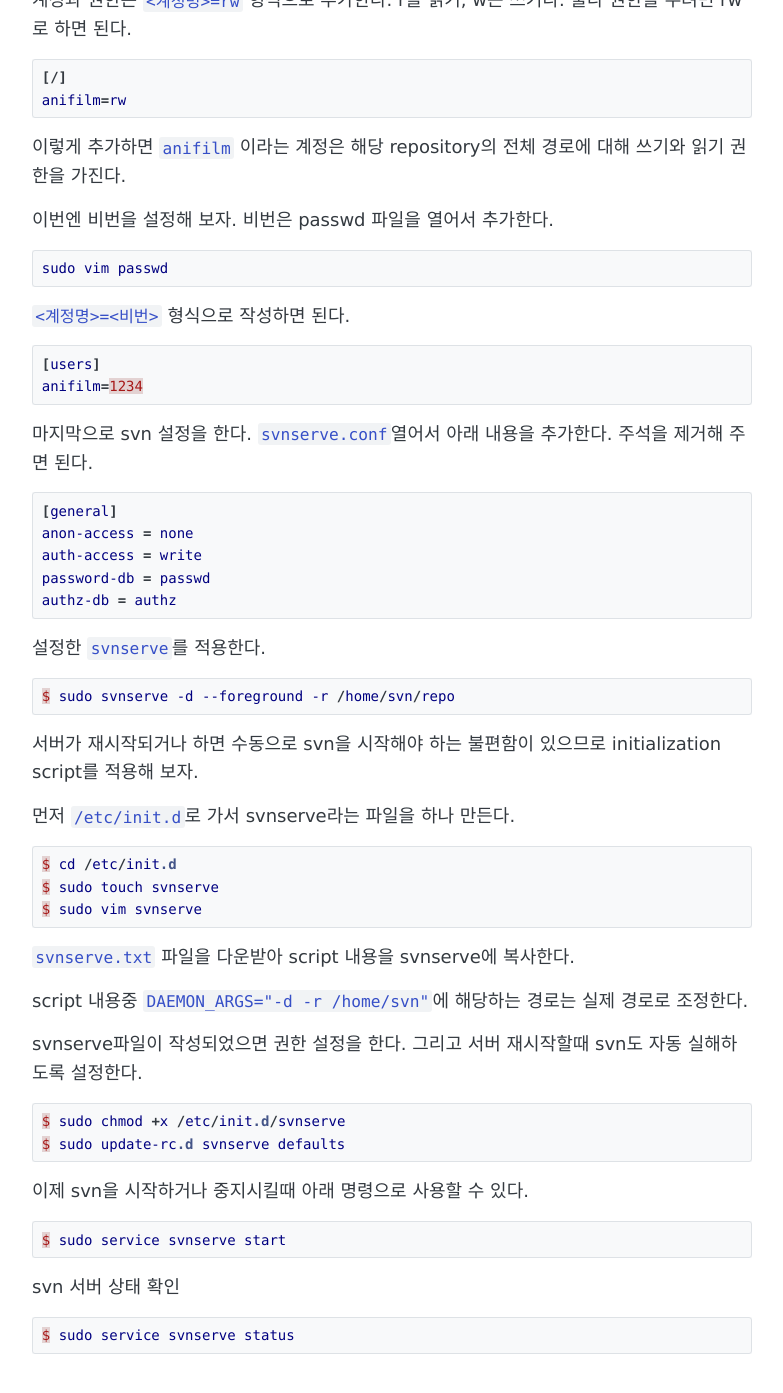
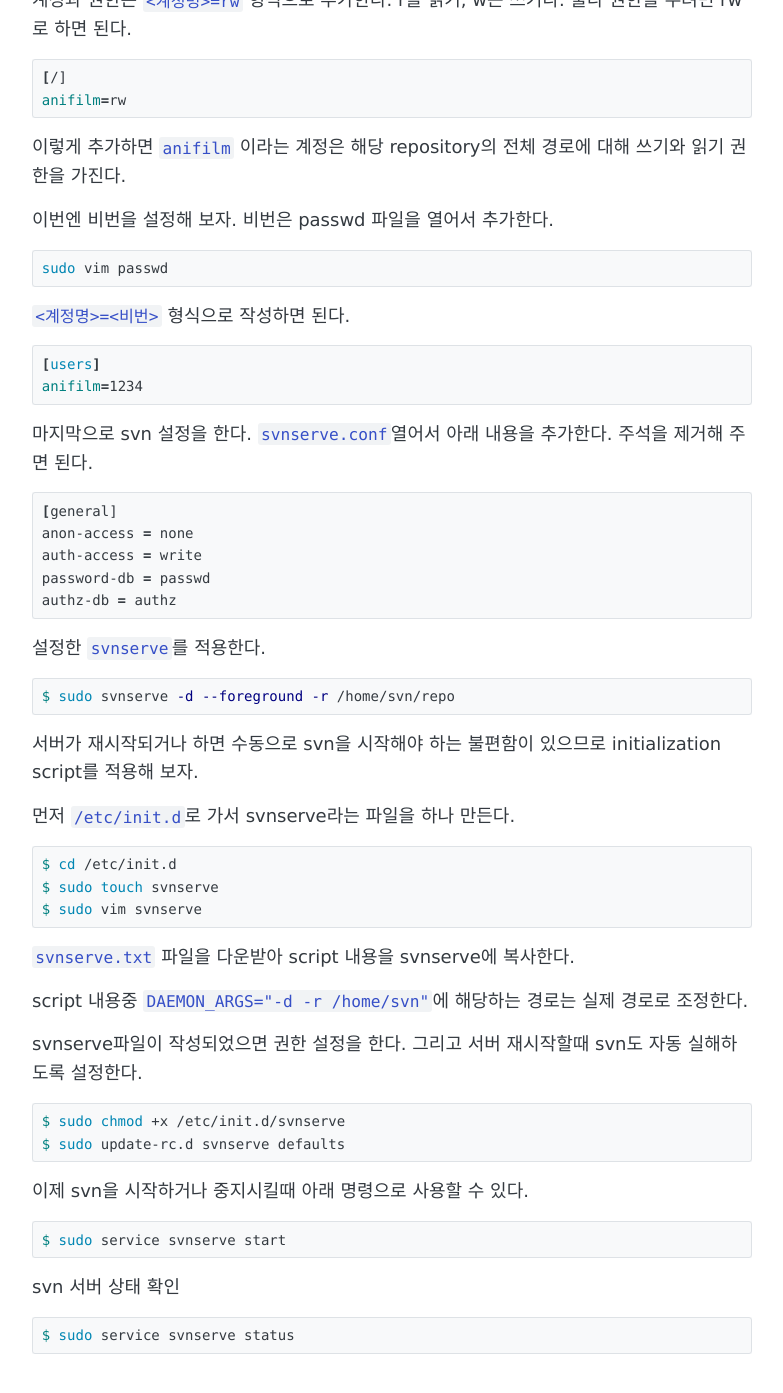
Before and after one commit to anifilm/anifilm.github.io, a Jekyll site: the page built from _posts/2019-06-03-ubuntu-svn.md, in a window 1280 px wide and 1400 px high, scrolled down 934 px. Shown: the top 1393 px of the window, without its empty margins (248-1031 px from the left). Built offline with Jekyll 4.4.1, drawn with Linux system fonts in a browser that asks for light colours; some of the changed text lies outside the part shown.

Commit message:
Update 2019-06-03-ubuntu-svn.md

````diff
--- a/_posts/2019-06-03-ubuntu-svn.md
+++ b/_posts/2019-06-03-ubuntu-svn.md
@@ -7,14 +7,14 @@ comments: true
 
 아래 명령으로 우분투에 subversion을 설치한다.
 
-```css
+```bash
 $ sudo apt-get install subversion
 ```
 
 
 설치가 완료되면 적당한 곳에 폴더를 만들고 repository를 생성한다.
 
-```css
+```bash
 $ sudo mkdir -p /home/svn
 $ sudo svnadmin create /home/svn/repo
 ```
@@ -22,7 +22,7 @@ $ sudo svnadmin create /home/svn/repo
 
 그룹을 만들고 권한 설정을 한다.
 
-```css
+```bash
 $ sudo groupadd svn
 $ sudo chgrp svn /home/svn/
 $ sudo chmod g+w /home/svn/
@@ -35,7 +35,7 @@ svn 프로토콜(svn://)을 사용하기 위해서 계정과 비번 설정등을
 
 먼저 `authz` 파일을 열어 계정과 사용 권한을 추가한다.
 
-```css
+```bash
 $ cd /home/svn/repo
 $ sudo vim authz
 ```
@@ -46,7 +46,7 @@ $ sudo vim authz
 
 계정과 권한은 `<계정명>=rw` 형식으로 추가한다. r을 읽기, w는 쓰기다. 둘다 권한을 주려면 rw로 하면 된다.
 
-```css
+```bash
 [/]
 anifilm=rw
 ```
@@ -57,14 +57,14 @@ anifilm=rw
 
 이번엔 비번을 설정해 보자. 비번은 passwd 파일을 열어서 추가한다.
 
-```css
+```bash
 sudo vim passwd
 ```
 
 
 `<계정명>=<비번>` 형식으로 작성하면 된다.
 
-```css
+```bash
 [users]
 anifilm=1234
 ```
@@ -72,7 +72,7 @@ anifilm=1234
 
 마지막으로 svn 설정을 한다. `svnserve.conf`열어서 아래 내용을 추가한다. 주석을 제거해 주면 된다.
 
-```css
+```bash
 [general]
 anon-access = none
 auth-access = write
@@ -83,7 +83,7 @@ authz-db = authz
 
 설정한 `svnserve`를 적용한다.
 
-```css
+```bash
 $ sudo svnserve -d --foreground -r /home/svn/repo
 ```
 
@@ -93,7 +93,7 @@ $ sudo svnserve -d --foreground -r /home/svn/repo
 
 먼저 `/etc/init.d`로 가서 svnserve라는 파일을 하나 만든다.
 
-```css
+```bash
 $ cd /etc/init.d
 $ sudo touch svnserve
 $ sudo vim svnserve
@@ -108,7 +108,7 @@ script 내용중 `DAEMON_ARGS="-d -r /home/svn"`에 해당하는 경로는 실
 
 svnserve파일이 작성되었으면 권한 설정을 한다. 그리고 서버 재시작할때 svn도 자동 실해하도록 설정한다.
 
-```css
+```bash
 $ sudo chmod +x /etc/init.d/svnserve
 $ sudo update-rc.d svnserve defaults
 ```
@@ -116,13 +116,13 @@ $ sudo update-rc.d svnserve defaults
 
 이제 svn을 시작하거나 중지시킬때 아래 명령으로 사용할 수 있다.
 
-```css
+```bash
 $ sudo service svnserve start
 ```
 
 
 svn 서버 상태 확인
 
-```css
+```bash
 $ sudo service svnserve status
 ```
````
